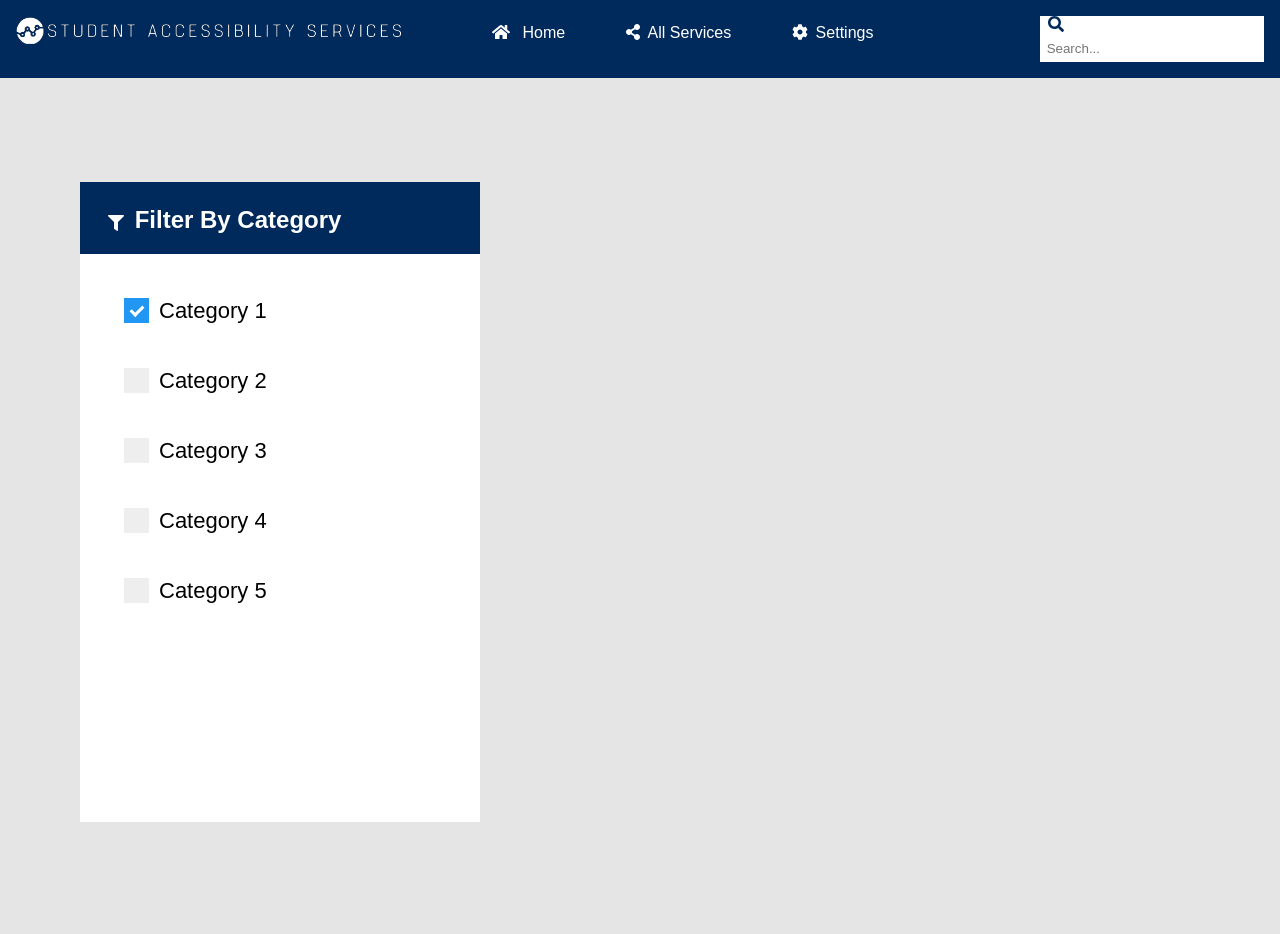
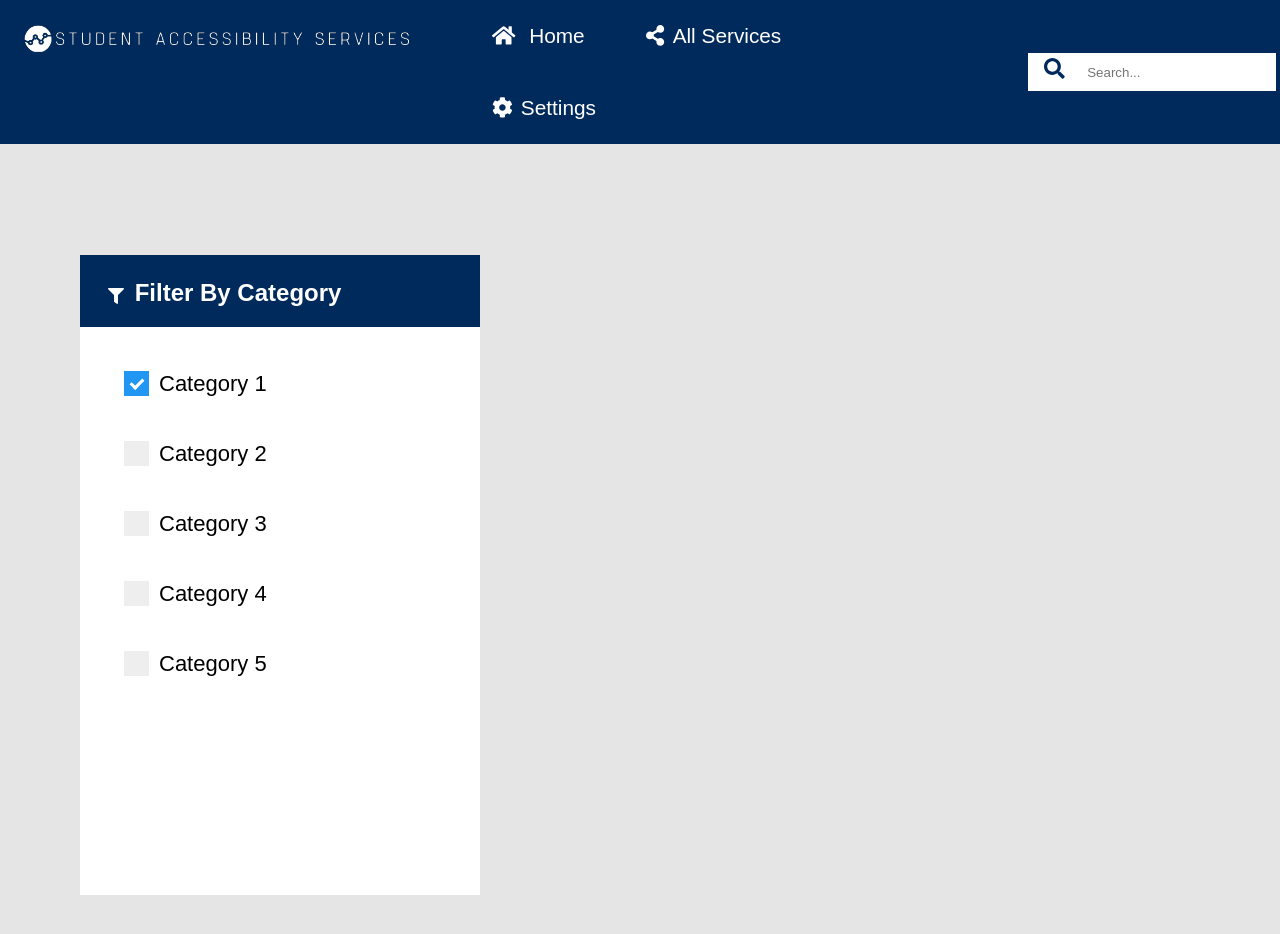
Before and after one commit to noraabdelgadir/student-accessibility-portal, a website: page SAP/views/AllServicesGraph/allServices.html in a window 1280 px wide. Shown: the top 934 px of the page. Drawn offline with nearby package versions, Linux system fonts and the light colour scheme.

Commit message:
commiting navbar css

```diff
--- a/SAP/views/AllServicesGraph/navbar.css
+++ b/SAP/views/AllServicesGraph/navbar.css
@@ -5,6 +5,7 @@
 	margin-bottom:1.5em;
 	display: grid;
 	grid-template-columns: 30% auto 20%;
+	font-size: 1.3rem;
 }
 
 .topnav a {
@@ -24,14 +25,14 @@
     display: none;
 }
 
-#title {
-		grid-column-start: 1;
-		padding: 0.5rem;
-}
-
 #nav {
 	grid-column-start: 2;
 	padding: 0 5rem;
+}
+
+#title {
+		grid-column-start: 1;
+		padding: 1rem;
 }
 
 #logo {
@@ -54,8 +55,10 @@ header svg{
 
 #search{
     text-decoration: none;
-		margin: 1rem;
+		margin: auto;
+		padding: 0.3rem;
 		background: white;
+		font-size: 1.3rem;
 }
 
 #search > input {
```
